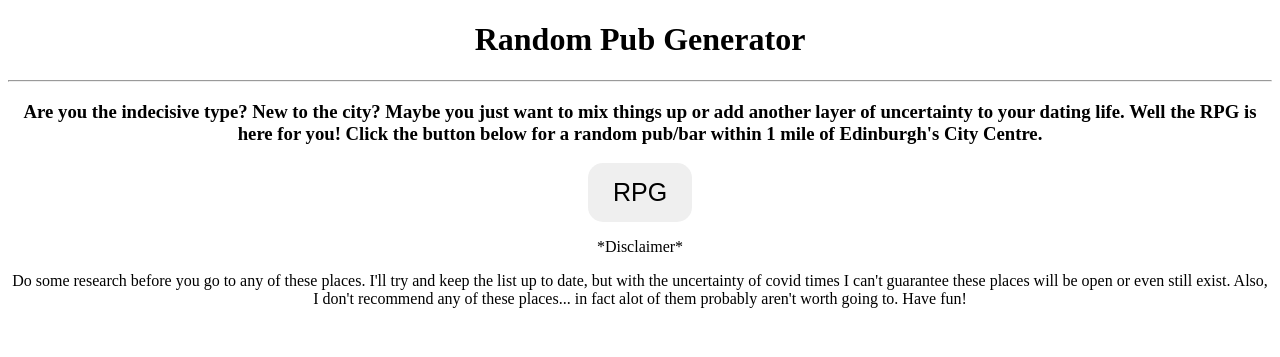
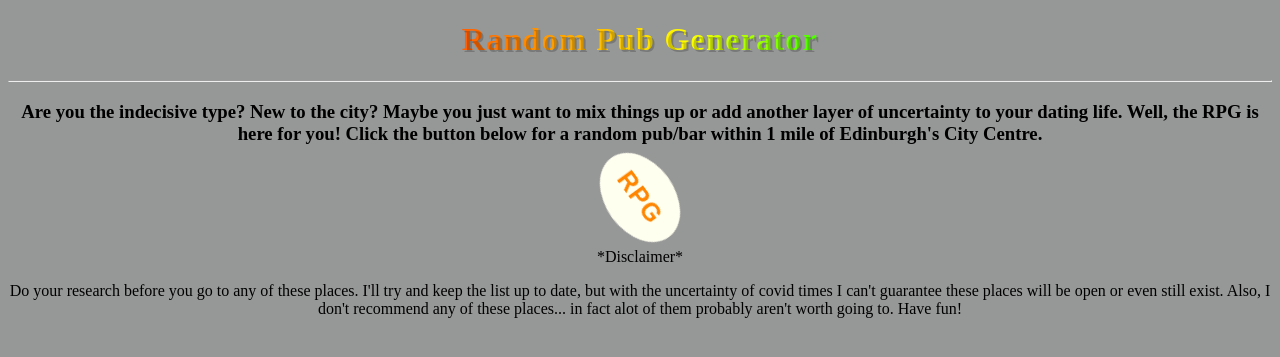
Before and after one commit to hudhill/random_pub2.0, a Flask app: page / in a window 1280 px wide. Shown: the top 357 px of the page. Run offline with Flask 2, Linux system fonts and the light colour scheme; data that the repository does not hold is empty; some libraries are stand-ins or nearby versions.

Commit message:
CSS animation

```diff
--- a/static/style.css
+++ b/static/style.css
@@ -1,14 +1,40 @@
 body {
   text-align: center;
+  background-color: rgb(150, 151, 151);
+}
+
+h1 {
+  text-shadow: 2px 2px rgba(0,0,0,0.2);
+  letter-spacing: 0.08rem;
+  color: transparent;
+  background: linear-gradient(to right,
+  #FF0000,
+  #FF7F00,
+  #FFFF00,
+  #00FF00,
+  #0000FF,
+  #2E2B5F,
+  #8B00FF,
+  #FF0000);
+  -webkit-background-clip: text;
+  animation: move 20s linear infinite;
 }
 
 button {
-  padding: 15px 25px;
+  padding: 20px 20px;
   font-size: 25px;
+  font-weight: bold;
+  letter-spacing: 0.08rem;
+  background-color: ivory;
   text-align: center;
   cursor: pointer;
   border: none;
-  border-radius: 15px;
+  border-radius: 50%;
+  animation-name: button;
+  animation-duration: 4s;
+  animation-delay: 2s;
+  animation-iteration-count: infinite;
+  animation-timing-function: linear;
 }
 
 button:hover {
@@ -17,6 +43,21 @@ button:hover {
 }
 
 button:active {
-  background-color: darkgray;
-  transform: translateY(2px);
+  background-color: rgb(87, 87, 87);
+  transform: translateY(4px);
 }
+
+@keyframes button {
+  0% {color:#FF0000;}
+  14.28% {color:#FF7F00;}
+  28.57% {color:#FFFF00;}
+  42.86% {color:#00FF00;}
+  57.14% {color:#0000FF;}
+  71.42% {color:#2E2B5F;}
+  85.70% {color:#8B00FF;}
+  99.99% {color:#FF0000; transform: rotate(360deg)}
+}
+
+@keyframes move {
+    to {background-position: 600vh;}
+}
--- a/templates/base.html
+++ b/templates/base.html
@@ -10,13 +10,13 @@
 <body>
   <h1>Random Pub Generator</h1>
   <hr/>
-  <h3>Are you the indecisive type? New to the city? Maybe you just want to mix things up or add another layer of uncertainty to your dating life. Well the RPG is here for you! Click the button below for a random pub/bar within 1 mile of Edinburgh's City Centre.</h3>
+  <h3>Are you the indecisive type? New to the city? Maybe you just want to mix things up or add another layer of uncertainty to your dating life. Well, the RPG is here for you! Click the button below for a random pub/bar within 1 mile of Edinburgh's City Centre.</h3>
   <form action="/pub">
     <button type="submit">RPG</button>
   </form>
   {% block content %}
   {% endblock %}
   <p>*Disclaimer*</p>
-  <p>Do some research before you go to any of these places. I'll try and keep the list up to date, but with the uncertainty of covid times I can't guarantee these places will be open or even still exist. Also, I don't recommend any of these places... in fact alot of them probably aren't worth going to. Have fun!</p>
+  <p>Do your research before you go to any of these places. I'll try and keep the list up to date, but with the uncertainty of covid times I can't guarantee these places will be open or even still exist. Also, I don't recommend any of these places... in fact alot of them probably aren't worth going to. Have fun!</p>
 </body>
 </html>
```
Also changed, not shown: console.py (+4 -4 lines).
